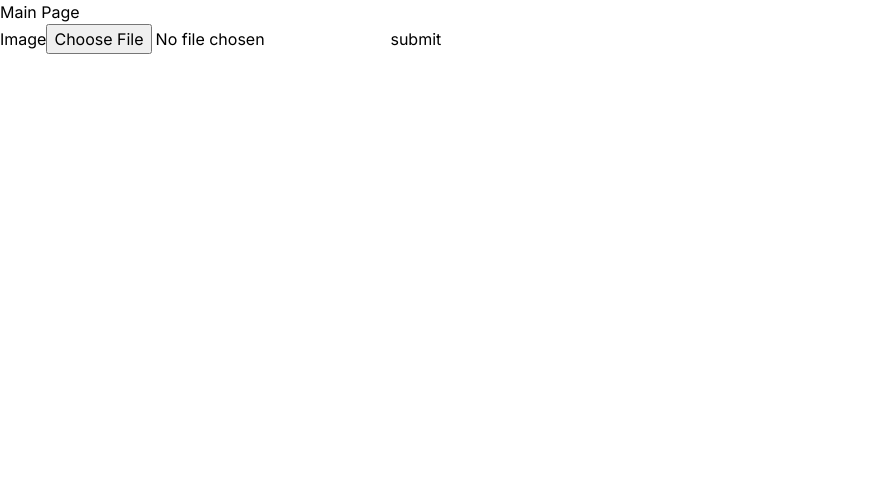
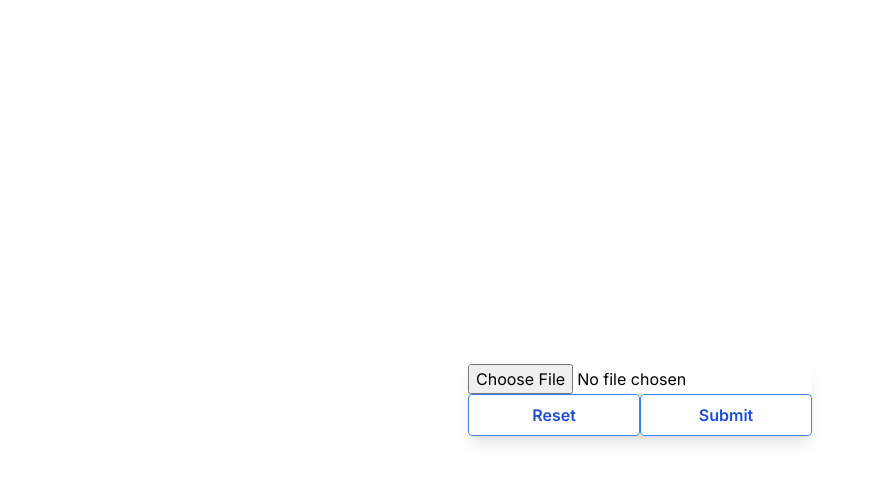
Before and after one commit to Malinnik/atomic-hack, a Next.js app in the folder frontend/: page / in a window 1280 px wide. Shown: the top 482 px of the page, without its empty margins (0-874 px from the left). Built offline with nearby package versions, Linux system fonts and the light colour scheme.

Commit message:
Улучшил форму отправки фото
-Улучшена стилизация
-Превью фото перед отправкой
-Кнопка сброса формы

```diff
--- a/frontend/src/app/(landing)/page.tsx
+++ b/frontend/src/app/(landing)/page.tsx
@@ -1,15 +1,39 @@
+'use client';
+
+import { useState } from "react";
+
 export default function Home() {
 
+  const [selectedImage, setSelectedImage] = useState();
+
+  const imageChange = (e) => {
+    if (e.target.files && e.target.files.length > 0){
+      setSelectedImage(e.target.files[0]);
+    }
+  };
+
+  const removeSelectedImage  =  ()  =>  {
+    setSelectedImage();
+  }
 
 
   return (
-    <div>
-      <h1>Main Page</h1>
-      <form action="/api/v2/test" method="post" accept-charset="utf-8" encType="multipart/form-data">
-				<label htmlFor="mp3">Image</label>
-				<input type="file" name="image" accept="image/*" />
-				<input type="submit" value="submit"/>
-			</form>
+    <div className="grid place-items-center h-screen">
+      <div className="max-w-sm rounded overflow-hidden shadow-lg">
+
+        <form action="/api/v2/test" method="post" accept-charset="utf-8" encType="multipart/form-data">
+          <input type="file" name="image" accept="image/*" onChange={imageChange}/>
+          {selectedImage && (
+            <>
+              <img src={URL.createObjectURL(selectedImage)} alt="Thumb" />
+            </>
+          )}
+          <div className="grid grid-cols-2 content-between">
+            <input className="bg-transparent hover:bg-blue-500 text-blue-700 font-semibold hover:text-white py-2 px-4 border border-blue-500 hover:border-transparent rounded" onClick={removeSelectedImage} type="reset" value="Reset"/>
+            <input className="bg-transparent hover:bg-blue-500 text-blue-700 font-semibold hover:text-white py-2 px-4 border border-blue-500 hover:border-transparent rounded" type="submit" value="Submit"/>
+          </div>
+        </form>
+      </div>
     </div>
   );
 }
```
